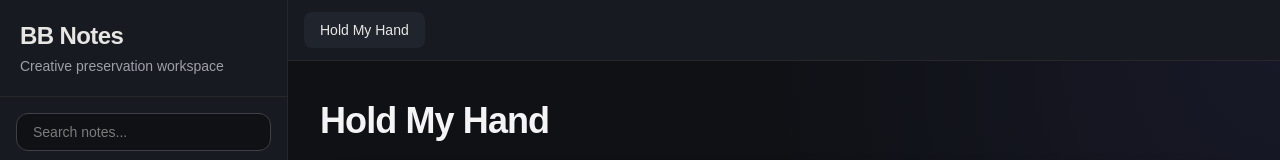
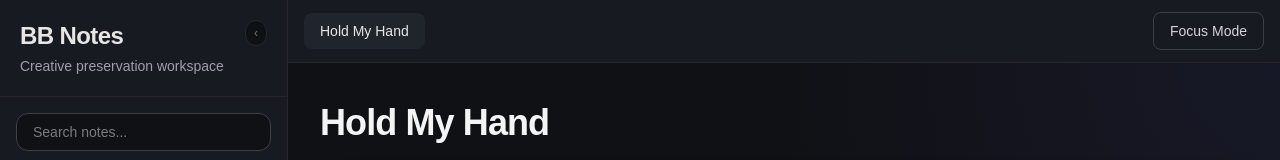
Before and after one commit to ChrisGordon888/bb-notes, a Next.js app: page / in a window 1280 px wide. Shown: the top 160 px of the page. Built offline with nearby package versions, Linux system fonts and the light colour scheme.

Commit message:
Refine workspace UX with focus mode and collapsible sidebar

```diff
--- a/src/app/page.tsx
+++ b/src/app/page.tsx
@@ -11,12 +11,18 @@ import { importNotes } from "@/lib/importNotes";
 import NotesSidebar from "@/components/notes/NotesSidebar";
 import NoteEditor from "@/components/notes/NoteEditor";
 import MetadataBar from "@/components/notes/MetadataBar";
+import CollapsedSidebar from "@/components/notes/CollapsedSidebar";
+
+const SIDEBAR_STORAGE_KEY = "bb-notes-sidebar-collapsed";
 
 export default function Home() {
   const [notes, setNotes] = useState<Note[]>(starterNotes);
   const [activeNoteId, setActiveNoteId] = useState(starterNotes[0]?.id ?? "");
   const [search, setSearch] = useState("");
   const [hasLoaded, setHasLoaded] = useState(false);
+  const [hasLoadedSidebarState, setHasLoadedSidebarState] = useState(false);
+  const [isFocusMode, setIsFocusMode] = useState(false);
+  const [isSidebarCollapsed, setIsSidebarCollapsed] = useState(false);
 
   useEffect(() => {
     const savedNotes = loadNotes();
@@ -30,10 +36,29 @@ export default function Home() {
   }, []);
 
   useEffect(() => {
+    const savedSidebarState = window.localStorage.getItem(SIDEBAR_STORAGE_KEY);
+
+    if (savedSidebarState === "true") {
+      setIsSidebarCollapsed(true);
+    }
+
+    setHasLoadedSidebarState(true);
+  }, []);
+
+  useEffect(() => {
     if (!hasLoaded) return;
 
     saveNotes(notes);
   }, [notes, hasLoaded]);
+
+  useEffect(() => {
+    if (!hasLoadedSidebarState) return;
+
+    window.localStorage.setItem(
+      SIDEBAR_STORAGE_KEY,
+      String(isSidebarCollapsed)
+    );
+  }, [isSidebarCollapsed, hasLoadedSidebarState]);
 
   const activeNote = notes.find((note) => note.id === activeNoteId);
 
@@ -66,6 +91,7 @@ export default function Home() {
 
     setNotes((currentNotes) => [newNote, ...currentNotes]);
     setActiveNoteId(newNote.id);
+    setIsFocusMode(false);
   }
 
   function updateActiveNote(updates: Partial<Note>) {
@@ -93,6 +119,7 @@ export default function Home() {
 
     if (activeNoteId === noteId) {
       setActiveNoteId(remainingNotes[0]?.id ?? "");
+      setIsFocusMode(false);
     }
   }
 
@@ -110,6 +137,7 @@ export default function Home() {
 
     setNotes(importedNotes);
     setActiveNoteId(importedNotes[0]?.id ?? "");
+    setIsFocusMode(false);
 
     event.target.value = "";
   }
@@ -126,6 +154,10 @@ export default function Home() {
   return (
     <main className="h-screen overflow-hidden bg-[#0F1115] text-[#E8E6E3]">
       <div className="flex h-full">
+        {!isFocusMode &&
+          (isSidebarCollapsed ? (
+            <CollapsedSidebar onExpand={() => setIsSidebarCollapsed(false)} />
+          ) : (
             <NotesSidebar
               notes={filteredNotes}
               activeNoteId={activeNoteId}
@@ -136,7 +168,9 @@ export default function Home() {
               setActiveNoteId={setActiveNoteId}
               exportBackup={() => exportNotes(notes)}
               importBackup={handleImportBackup}
+              onCollapse={() => setIsSidebarCollapsed(true)}
             />
+          ))}
 
         <section className="flex flex-1 flex-col">
           <div className="flex items-center gap-2 border-b border-zinc-800 bg-[#171A21] px-4 py-3">
@@ -147,6 +181,15 @@ export default function Home() {
             ) : (
               <p className="text-sm text-zinc-500">No note selected</p>
             )}
+
+            {activeNote && (
+              <button
+                onClick={() => setIsFocusMode((current) => !current)}
+                className="ml-auto rounded-lg border border-zinc-700 px-4 py-2 text-sm text-zinc-300 transition hover:border-zinc-500 hover:bg-[#20242D]"
+              >
+                {isFocusMode ? "Exit Focus" : "Focus Mode"}
+              </button>
+            )}
           </div>
 
           {activeNote ? (
@@ -156,10 +199,12 @@ export default function Home() {
                 updateActiveNote={updateActiveNote}
               />
 
+              {!isFocusMode && (
                 <MetadataBar
                   activeNote={activeNote}
                   formatLastSaved={formatLastSaved}
                 />
+              )}
             </>
           ) : (
             <div className="flex flex-1 flex-col items-center justify-center text-center text-zinc-500">
--- /dev/null
+++ b/src/components/notes/CollapsedSidebar.tsx
@@ -0,0 +1,19 @@
+type CollapsedSidebarProps = {
+  onExpand: () => void;
+};
+
+export default function CollapsedSidebar({ onExpand }: CollapsedSidebarProps) {
+  return (
+    <aside className="flex w-14 flex-col items-center border-r border-zinc-800 bg-[#171A21] py-4">
+      <button
+        onClick={onExpand}
+        title="Expand sidebar"
+        className="rounded-2xl border border-zinc-800 bg-[#0F1115] px-3 py-2 text-xs font-semibold tracking-wide text-zinc-400 transition hover:border-[#7C72FF]/50 hover:text-zinc-100 hover:shadow-md hover:shadow-[#7C72FF]/10"
+      >
+        BB
+      </button>
+
+      <div className="mt-5 h-12 w-px bg-gradient-to-b from-[#7C72FF]/40 to-transparent" />
+    </aside>
+  );
+}
--- a/src/components/notes/NotesSidebar.tsx
+++ b/src/components/notes/NotesSidebar.tsx
@@ -27,6 +27,7 @@ type NotesSidebarProps = {
     setActiveNoteId: (noteId: string) => void;
     exportBackup: () => void;
     importBackup: (event: React.ChangeEvent<HTMLInputElement>) => void;
+    onCollapse: () => void;
 };
 
 export default function NotesSidebar({
@@ -39,6 +40,7 @@ export default function NotesSidebar({
     setActiveNoteId,
     exportBackup,
     importBackup,
+    onCollapse,
 }: NotesSidebarProps) {
     const [isCreateOpen, setIsCreateOpen] = useState(false);
 
@@ -65,11 +67,23 @@ export default function NotesSidebar({
     return (
         <aside className="flex w-72 flex-col border-r border-zinc-800 bg-[#171A21]">
             <div className="border-b border-zinc-800 p-5">
+                <div className="flex items-start justify-between gap-3">
+                    <div>
                         <h1 className="text-2xl font-semibold tracking-tight">BB Notes</h1>
 
                         <p className="mt-1 text-sm text-zinc-400">
                             Creative preservation workspace
                         </p>
+                    </div>
+
+                    <button
+                        onClick={onCollapse}
+                        title="Collapse sidebar"
+                        className="rounded-full border border-zinc-800 bg-[#0F1115] px-2 py-1 text-xs text-zinc-500 transition hover:border-[#7C72FF]/50 hover:text-zinc-200 hover:shadow-md hover:shadow-[#7C72FF]/10"
+                    >
+                        ‹
+                    </button>
+                </div>
             </div>
 
             <div className="p-4">
@@ -125,15 +139,13 @@ export default function NotesSidebar({
                         return (
                             <div
                                 key={note.id}
-                className={`group relative overflow-hidden rounded-2xl border p-4 text-left transition ${
-                  isActive
+                                className={`group relative overflow-hidden rounded-2xl border p-4 text-left transition ${isActive
                                     ? "border-[#7C72FF]/50 bg-[#20242D] shadow-lg shadow-[#7C72FF]/10"
                                     : "border-zinc-800 bg-[#141820] hover:border-zinc-700 hover:bg-[#1A1E26]"
                                     }`}
                             >
                                 <div
-                  className={`absolute left-0 top-0 h-full w-1 transition ${
-                    isActive ? "bg-[#7C72FF]" : "bg-transparent"
+                                    className={`absolute left-0 top-0 h-full w-1 transition ${isActive ? "bg-[#7C72FF]" : "bg-transparent"
                                         }`}
                                 />
 
```
Lines whose indentation alone changed are shown as unchanged.
